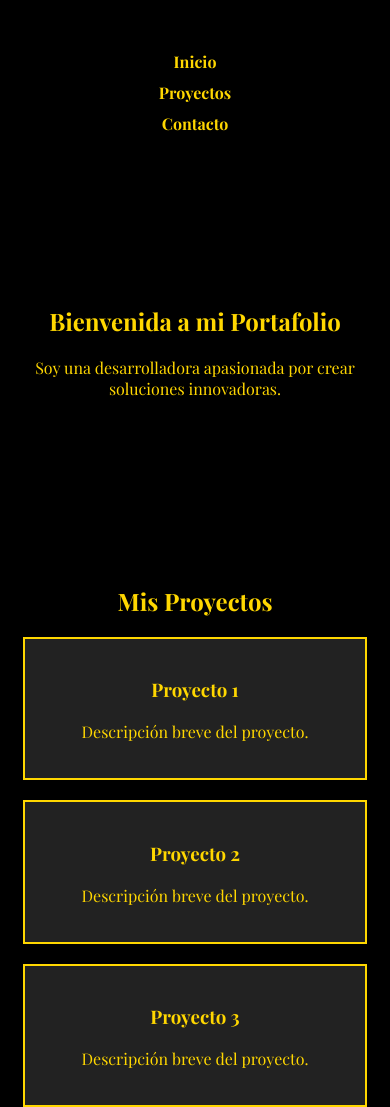
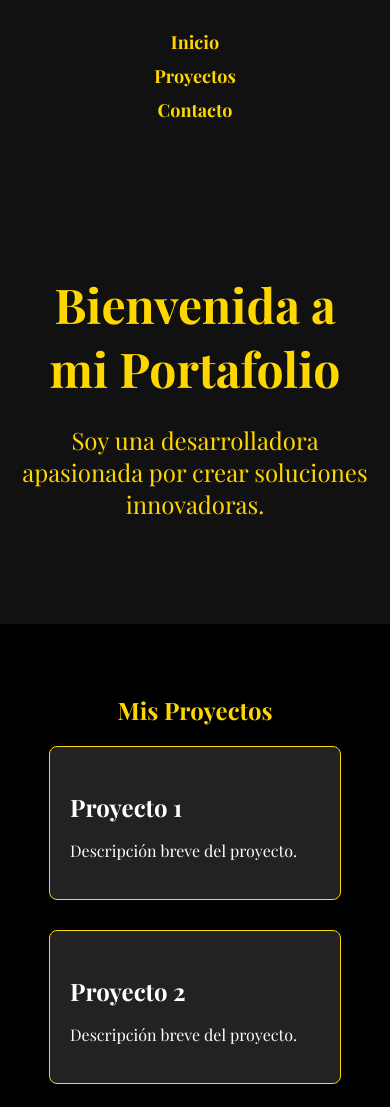
Before and after one commit to paupaued/portafolio, a plain HTML site: page index.html in a window 390 px wide. Shown: the top 1107 px of the page. Drawn offline with nearby package versions, Linux system fonts and the light colour scheme.

Commit message:
Update styles.css

```diff
--- a/styles.css
+++ b/styles.css
@@ -1,84 +1,111 @@
+/* General */
 body {
     background-color: #000;
     color: #FFD700;
     font-family: 'Playfair Display', serif;
     margin: 0;
     padding: 0;
-    text-align: center;
 }
 
 header {
-    background-color: #000;
+    background-color: #111;
     padding: 20px;
 }
 
 nav ul {
     list-style: none;
+    text-align: center;
     padding: 0;
+    margin: 0;
 }
 
 nav ul li {
-    display: inline;
+    display: inline-block;
     margin: 0 15px;
 }
 
 nav ul li a {
     color: #FFD700;
     text-decoration: none;
+    font-size: 18px;
     font-weight: bold;
-    transition: color 0.3s ease-in-out;
+    transition: color 0.3s;
 }
 
 nav ul li a:hover {
-    color: #fff;
+    color: #FFF;
 }
 
+/* Hero Section */
 .hero {
-    padding: 100px 20px;
-    transition: transform 0.3s ease-in-out;
+    text-align: center;
+    padding: 80px 20px;
+    background-color: #111;
 }
 
-.hero:hover {
-    transform: scale(1.02);
+.hero h1 {
+    font-size: 3rem;
+    margin-bottom: 20px;
 }
 
+.hero p {
+    font-size: 1.5rem;
+}
+
+/* Portfolio Section */
 .portfolio {
     padding: 50px 20px;
+    text-align: center;
 }
 
 .proyectos-grid {
     display: flex;
     justify-content: center;
-    gap: 20px;
+    gap: 30px;
     flex-wrap: wrap;
 }
 
 .proyecto-card {
     background-color: #222;
-    border: 2px solid #FFD700;
+    border: 1px solid #FFD700;
+    border-radius: 8px;
     padding: 20px;
-    width: 200px;
-    transition: transform 0.3s ease-in-out, box-shadow 0.3s ease-in-out;
+    width: 250px;
+    text-align: left;
+    color: #FFF;
+    transition: transform 0.3s, box-shadow 0.3s;
 }
 
 .proyecto-card:hover {
     transform: scale(1.05);
-    box-shadow: 0px 0px 15px #FFD700;
+    box-shadow: 0 0 15px #FFD700;
 }
 
+.proyecto-card h3 {
+    font-size: 1.5rem;
+    margin-bottom: 10px;
+}
+
+.proyecto-card p {
+    font-size: 1rem;
+    line-height: 1.5;
+}
+
+/* Contact Section */
 .contacto {
     padding: 50px 20px;
+    text-align: center;
 }
 
 form input, form textarea, form button {
-    display: block;
     width: 90%;
     max-width: 400px;
     margin: 10px auto;
     padding: 10px;
+    font-size: 1rem;
     border: none;
     border-radius: 5px;
-    transition: box-shadow 0.3s ease-in-out;
+    display: block;
 }
 
 form input, form textarea {
@@ -87,7 +114,8 @@ form input, form textarea {
 }
 
 form input:focus, form textarea:focus {
-    box-shadow: 0px 0px 10px #FFD700;
+    outline: none;
+    box-shadow: 0 0 10px #FFD700;
 }
 
 form button {
@@ -95,29 +123,23 @@ form button {
     color: #000;
     font-weight: bold;
     cursor: pointer;
-    transition: background-color 0.3s ease-in-out, transform 0.3s ease-in-out;
+    transition: background-color 0.3s, transform 0.3s;
 }
 
 form button:hover {
-    background-color: #fff;
+    background-color: #FFF;
     transform: scale(1.05);
 }
 
+/* Responsive */
 @media (max-width: 768px) {
-    nav ul {
-        display: flex;
-        flex-direction: column;
-        padding: 10px;
+    nav ul li {
+        display: block;
+        margin: 10px 0;
     }
-    nav ul li {
-        margin: 5px 0;
-    }
+
     .proyectos-grid {
         flex-direction: column;
         align-items: center;
     }
-    .proyecto-card {
-        width: 90%;
-        max-width: 300px;
-    }
 }
```
